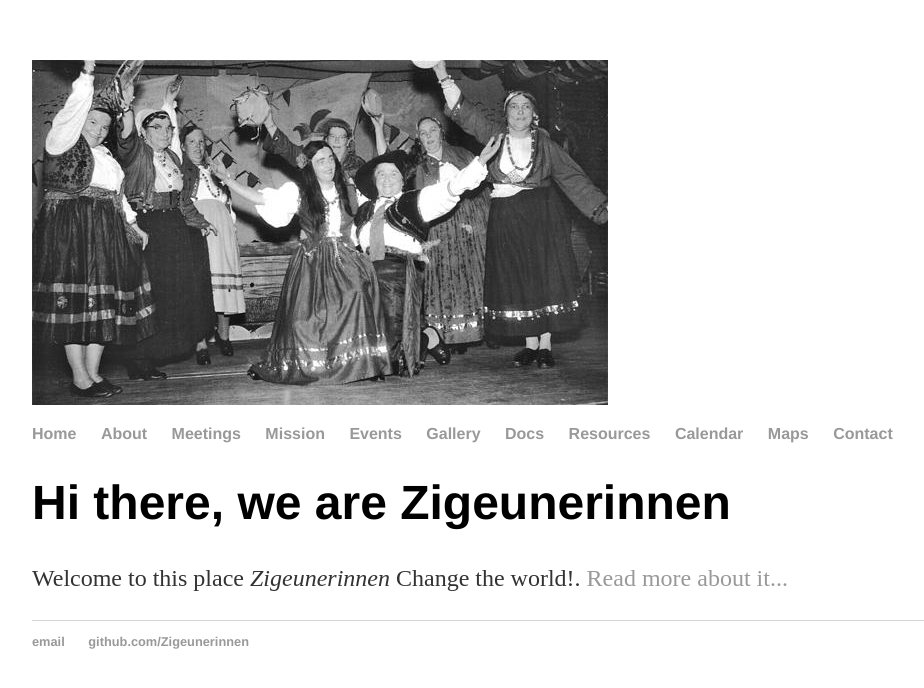
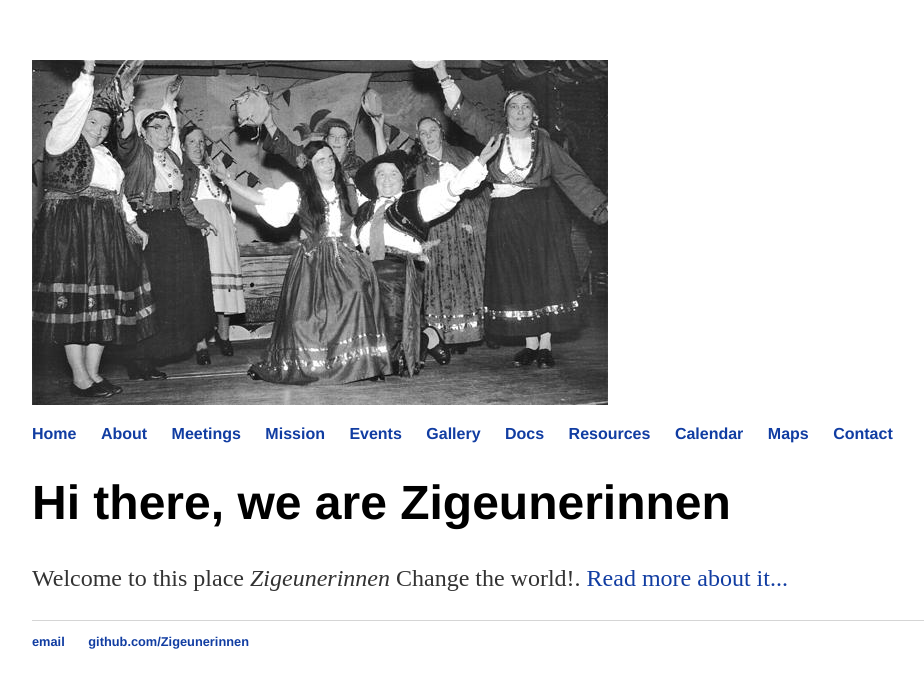
Before and after one commit to vbahole23/vbahole23.github.io, a Jekyll site: the page built from index.html, in a window 1280 px wide. Shown: the top 688 px of the page, without its empty margins (160-1084 px from the left). Built offline with Jekyll 4.4.1, drawn with Linux system fonts in a browser that asks for light colours.

Commit message:
Update main.css
link color change

```diff
--- a/css/main.css
+++ b/css/main.css
@@ -14,7 +14,7 @@ nav ul li, footer ul li {
 }
 a {
     text-decoration: none;
-    color: #999;
+    color: #113da2;
 }
 a:hover {
     text-decoration: underline;
```
